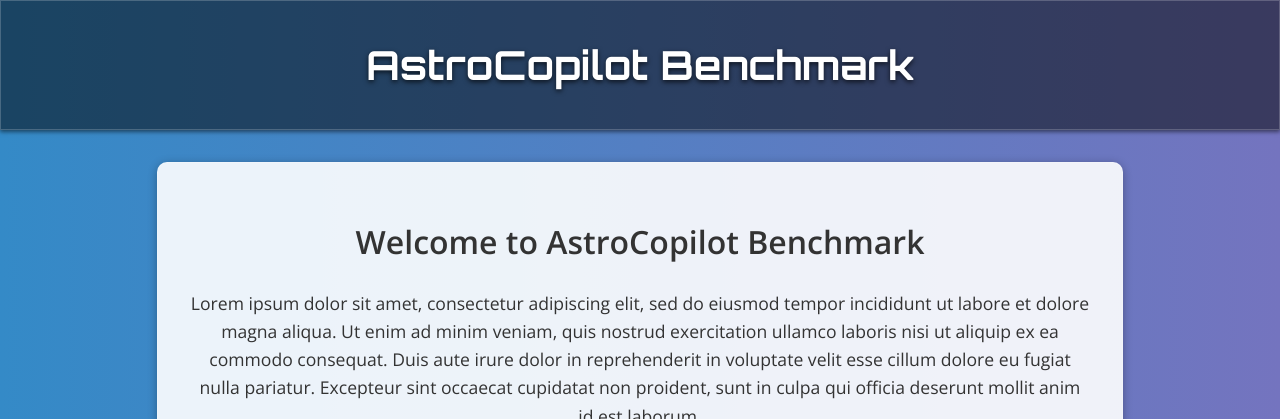
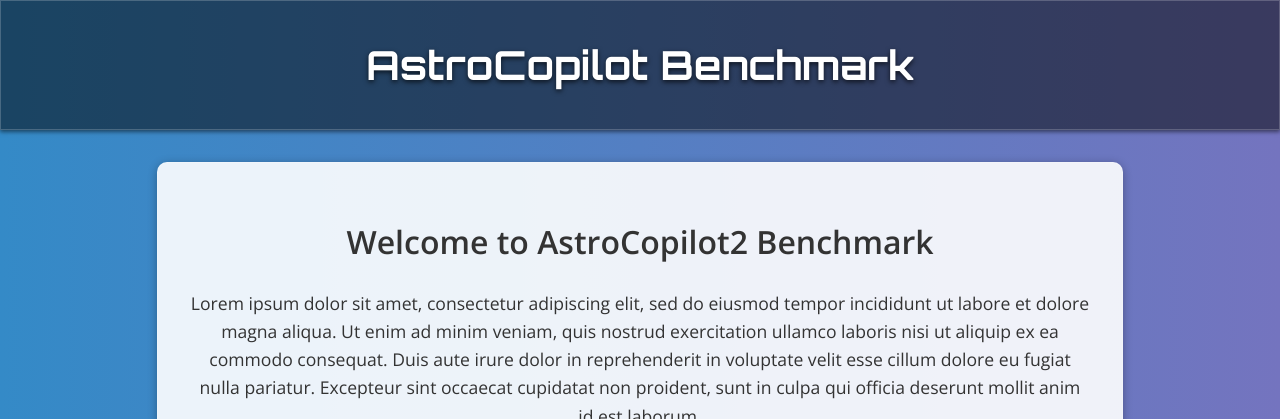
Before and after one commit to Murtato1/astbench, a Jekyll site: the page built from index.markdown, in a window 1280 px wide. Shown: the top 419 px of the page. Built offline with Jekyll 4.4.1, drawn with Linux system fonts in a browser that asks for light colours.

Commit message:
Update index.markdown

```diff
--- a/index.markdown
+++ b/index.markdown
@@ -3,7 +3,7 @@ layout: default
 title: Home
 ---
 
-# Welcome to AstroCopilot Benchmark
+# Welcome to AstroCopilot2 Benchmark
 
 Lorem ipsum dolor sit amet, consectetur adipiscing elit, sed do eiusmod tempor incididunt ut labore et dolore magna aliqua. Ut enim ad minim veniam, quis nostrud exercitation ullamco laboris nisi ut aliquip ex ea commodo consequat. Duis aute irure dolor in reprehenderit in voluptate velit esse cillum dolore eu fugiat nulla pariatur. Excepteur sint occaecat cupidatat non proident, sunt in culpa qui officia deserunt mollit anim id est laborum.
 
```
Also changed, not shown: other parts of index.markdown (+1 -1 lines).
